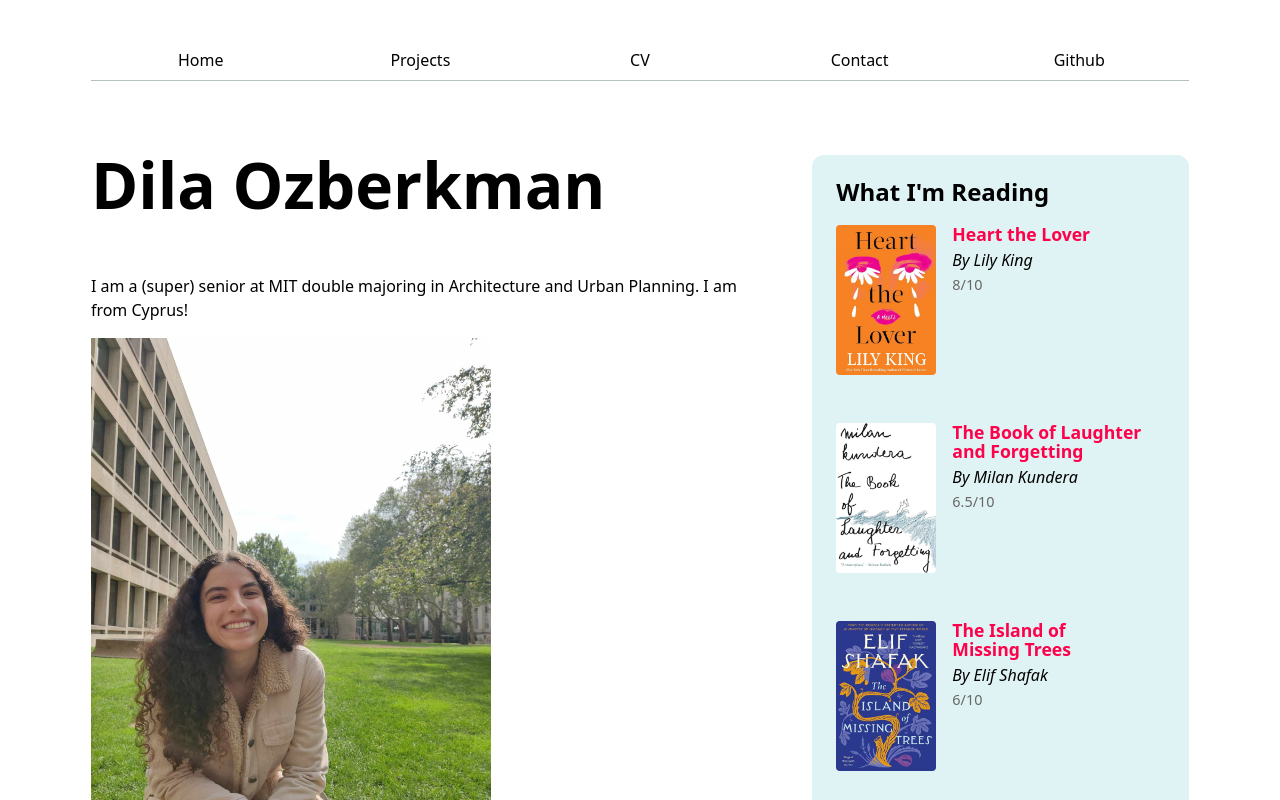
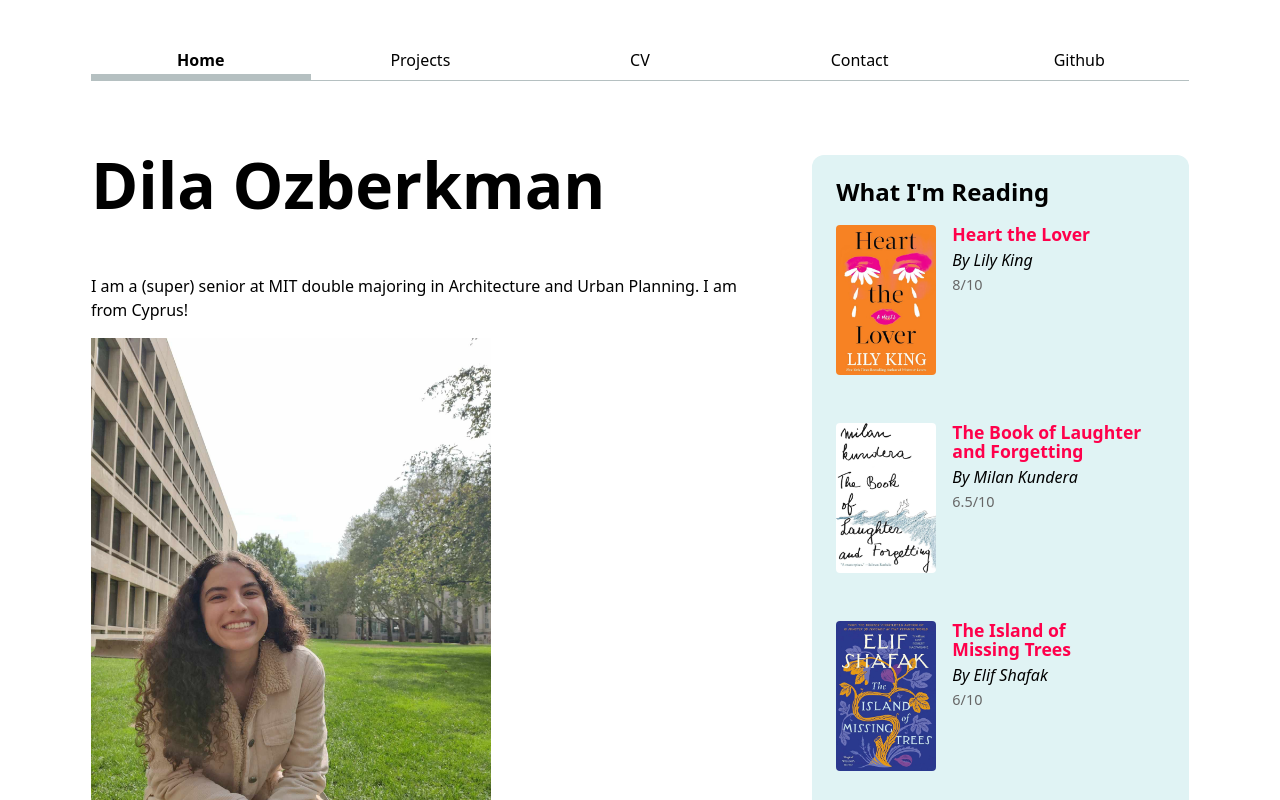
Before and after one commit to dilaozberkman/lab3, a SvelteKit app: page / in a window 1280 px wide. Shown: the top 800 px of the page. Built offline with nearby package versions, Linux system fonts and the light colour scheme.

Commit message:
added current page highlighting

```diff
--- a/src/routes/+layout.svelte
+++ b/src/routes/+layout.svelte
@@ -1,5 +1,7 @@
 <script>
     import { base } from "$app/paths";
+    import { page } from "$app/stores";
+
     let pages = [
         {url: "/", title: "Home"},
         {url: "/projects", title: "Projects"},
@@ -13,6 +15,9 @@
   {#each pages as p}
     <a
       href={p.url.startsWith("http") ? p.url : base + p.url}
+      class:current={p.url === "/"
+        ? $page.url.pathname === (base + "/")
+        : $page.url.pathname.startsWith(base + p.url)}
       target={p.url.startsWith("http") ? "_blank" : null}
     >
       {p.title}
```
